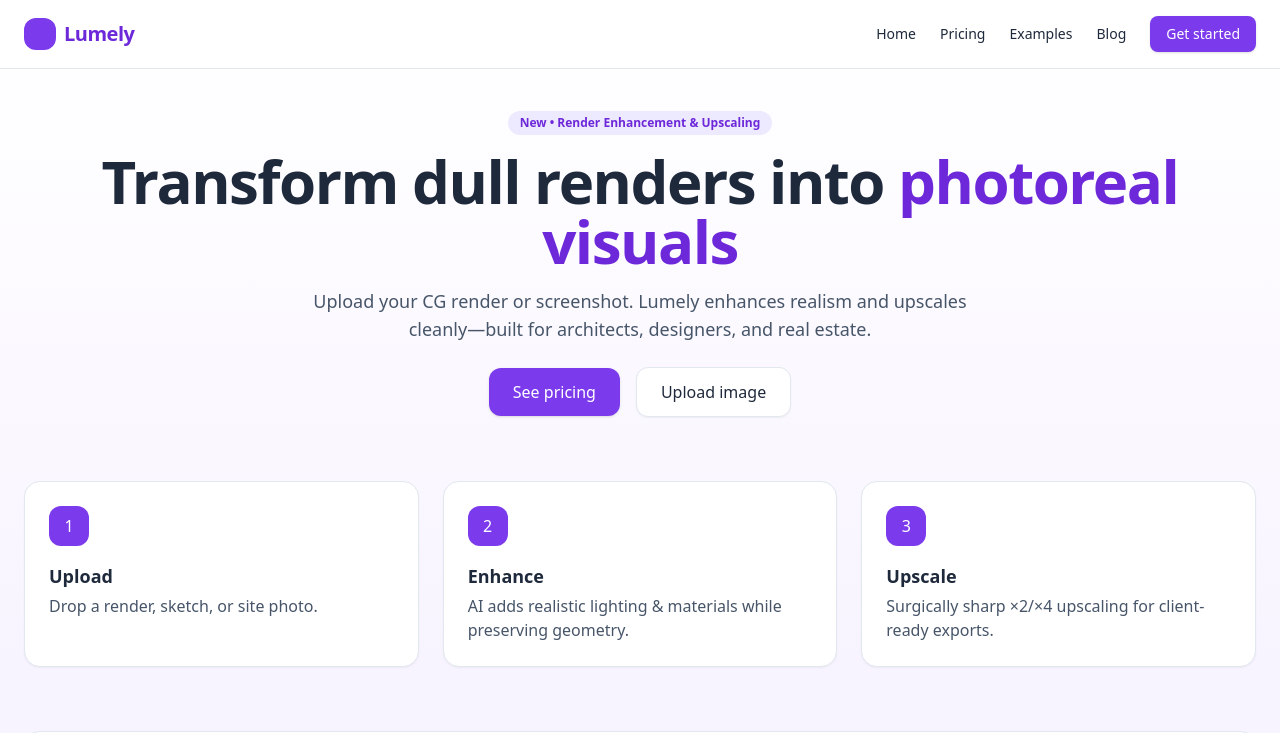
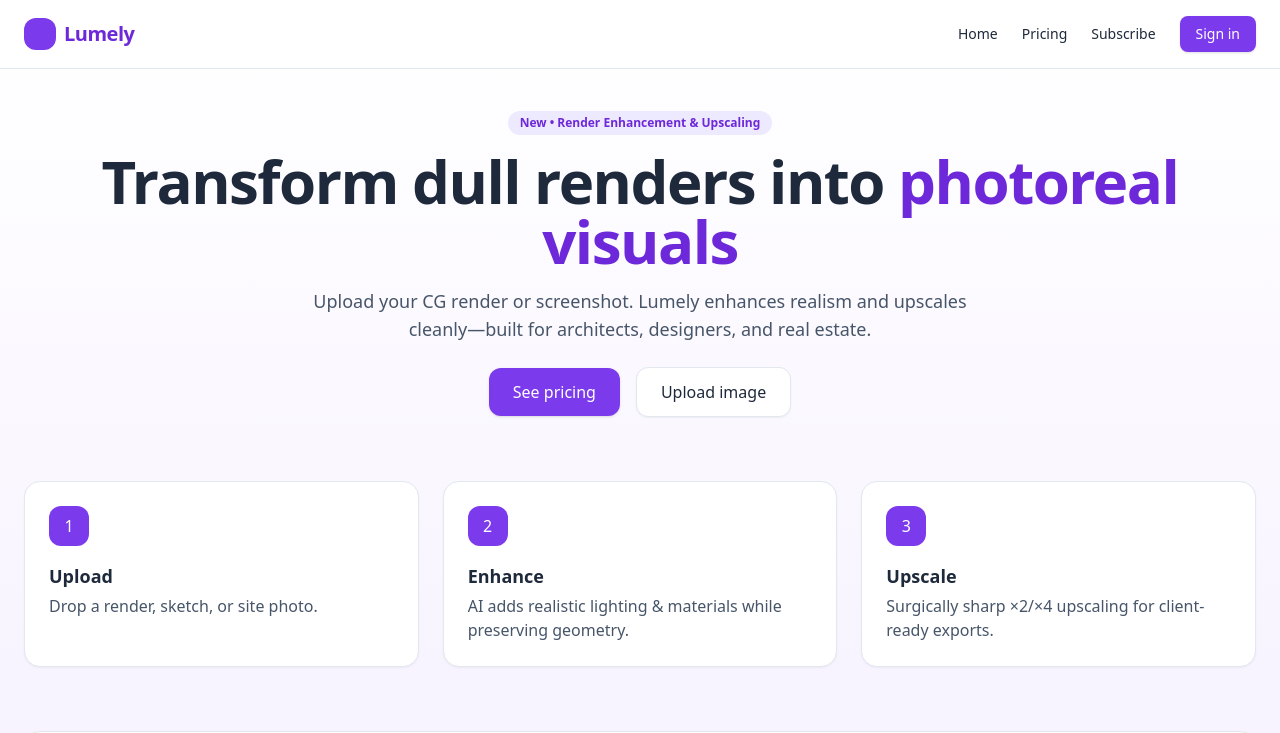
Before and after one commit to markgaughan75-maker/test-2, a Next.js app: page / in a window 1280 px wide. Shown: the top 733 px of the page. Built offline with nearby package versions, Linux system fonts and the light colour scheme.

Commit message:
Update layout.tsx

```diff
--- a/app/layout.tsx
+++ b/app/layout.tsx
@@ -10,24 +10,33 @@
   return (
     <html lang="en">
       <body className="min-h-screen bg-gradient-to-b from-white via-[#F7F3FF] to-white text-slate-800">
+        {/* Header */}
         <header className="sticky top-0 z-30 bg-white/80 backdrop-blur border-b border-slate-200">
           <div className="mx-auto max-w-7xl px-6 py-4 flex items-center justify-between">
             <a href="/" className="flex items-center gap-2">
               <div className="h-8 w-8 rounded-xl bg-violet-600" />
               <span className="text-xl font-extrabold tracking-tight text-violet-700">Lumely</span>
             </a>
+
+            {/* UPDATED NAV */}
             <nav className="flex items-center gap-6 text-sm">
               <a href="/" className="hover:text-violet-700">Home</a>
               <a href="/pricing" className="hover:text-violet-700">Pricing</a>
-              <a href="#examples" className="hover:text-violet-700">Examples</a>
-              <a href="#blog" className="hover:text-violet-700">Blog</a>
-              <a href="/pricing" className="px-4 py-2 rounded-lg bg-violet-600 text-white hover:bg-violet-700 shadow">
-                Get started
+              <a href="/subscribe" className="hover:text-violet-700">Subscribe</a>
+              <a
+                href="/signin"
+                className="px-4 py-2 rounded-lg bg-violet-600 text-white hover:bg-violet-700 shadow"
+              >
+                Sign in
               </a>
             </nav>
           </div>
         </header>
+
+        {/* Main content */}
         <main className="mx-auto max-w-7xl px-6 py-10">{children}</main>
+
+        {/* Footer */}
         <footer className="border-t border-slate-200 mt-16">
           <div className="mx-auto max-w-7xl px-6 py-10 text-sm text-slate-500 flex items-center justify-between">
             <span>© {new Date().getFullYear()} Lumely</span>
@@ -42,11 +51,3 @@
     </html>
   );
 }
-<nav className="flex items-center gap-6 text-sm">
-  <a href="/" className="hover:text-violet-700">Home</a>
-  <a href="/pricing" className="hover:text-violet-700">Pricing</a>
-  <a href="/subscribe" className="hover:text-violet-700">Subscribe</a>
-  <a href="/signin" className="px-4 py-2 rounded-lg bg-violet-600 text-white hover:bg-violet-700 shadow">
-    Sign in
-  </a>
-</nav>
```
